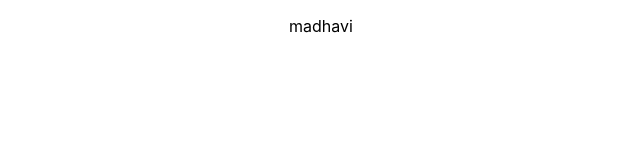
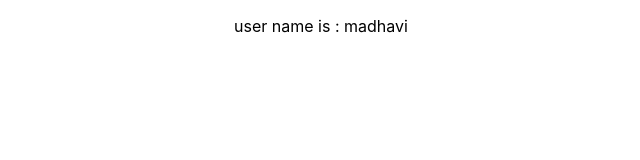
Before and after one commit to madhavi-anneboina/my-reactapp, a React (Create React App) app: page / in a window 1280 px wide. Shown: the top 160 px of the page, without its empty margins (319-959 px from the left). Built offline with nearby package versions, Linux system fonts and the light colour scheme.

Commit message:
data added

```diff
--- a/src/User.js
+++ b/src/User.js
@@ -3,7 +3,7 @@ import React from 'react'
 const User = ({name}) => {
   return (
     <div>
-      <p>{name}</p>
+      <p>user name is : {name}</p>
     </div>
   )
 }
```
